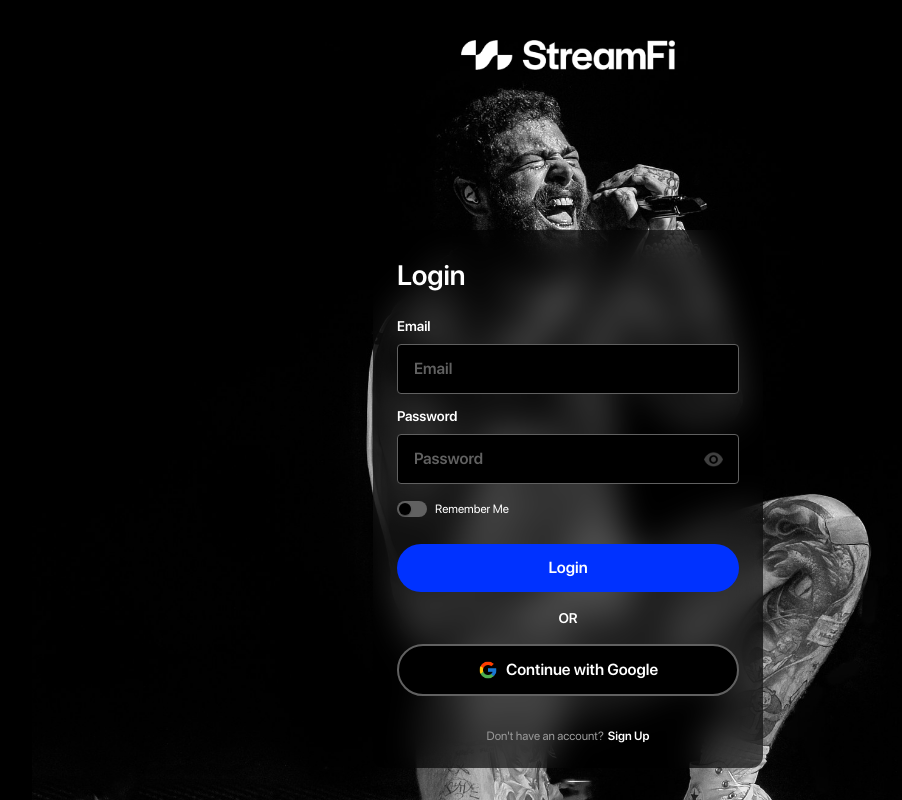
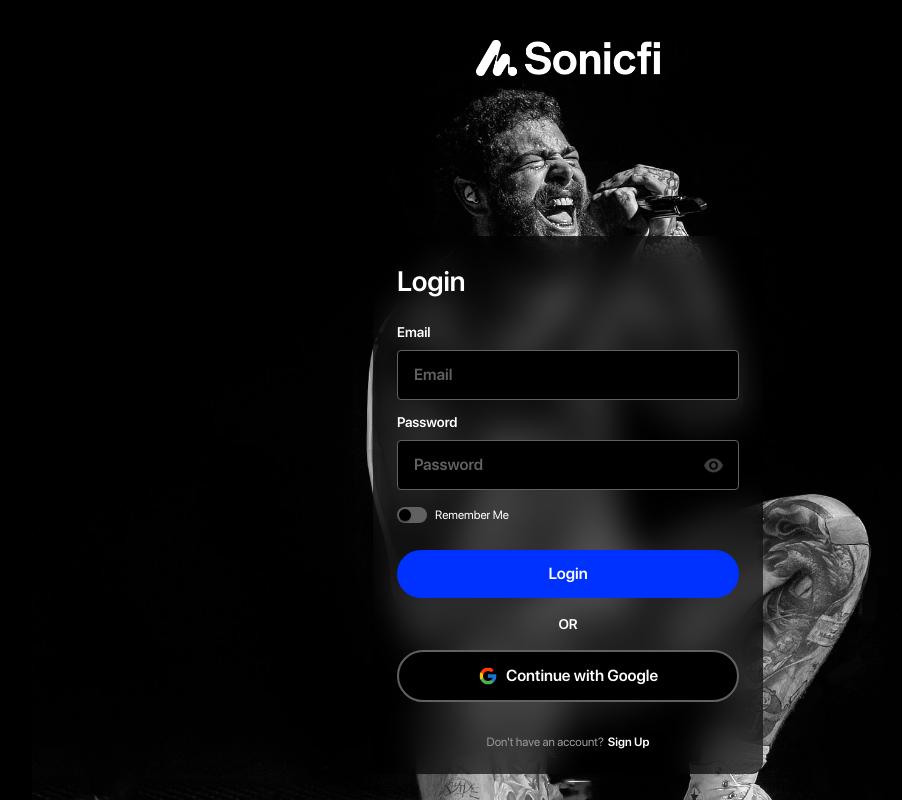
Before and after one commit to tfan2437/sonicfi-music, a React (Vite) app: page /login in a window 1280 px wide. Shown: the whole page, without its empty margins (72-974 px from the left). Built offline with nearby package versions, Linux system fonts and the light colour scheme; no server answers.

Commit message:
readme.md and login page update

```diff
--- a/src/components/Login/Login.jsx
+++ b/src/components/Login/Login.jsx
@@ -2,7 +2,7 @@ import { onAuthStateChanged } from "firebase/auth";
 import { auth, signUp, login, loginWithGoogle } from "../../auth/firebase";
 import { useNavigate } from "react-router-dom";
 import { useEffect, useState } from "react";
-import streamFiLogo from "../../assets/streamfi-logo-white.png";
+import sonicfiLogo from "../../assets/sonicfi-logo-text-white.png";
 import googleIcon from "../../assets/google-g-icon.png";
 import MuiSwitch from "./MuiSwitch";
 import eyeShow from "../../assets/icon-password-show.png";
@@ -50,7 +50,7 @@ const Login = () => {
   return (
     <div className="flex flex-col items-center h-[100vh] w-[100vw] bg-[url('./assets/background-post-malone.png')] bg-cover bg-center">
       <div className="flex flex-col items-center mt-[40px] mb-[80px] md:mb-[120px] lg:mb-[160px]">
-        <img src={streamFiLogo} alt="" className="h-[30px] w-auto" />
+        <img src={sonicfiLogo} alt="" className="h-[36px] w-auto" />
       </div>
       <div>
         <div className="flex flex-col w-[350px] md:w-[390px] h-auto bg-[#000000a1] backdrop-blur-lg rounded-xl py-2 px-6 mb-6">
```
Also changed, not shown: src/assets/sonicfi-logo-text-white.png (added), 1 other file (tests, documents, lock files or other folders).
